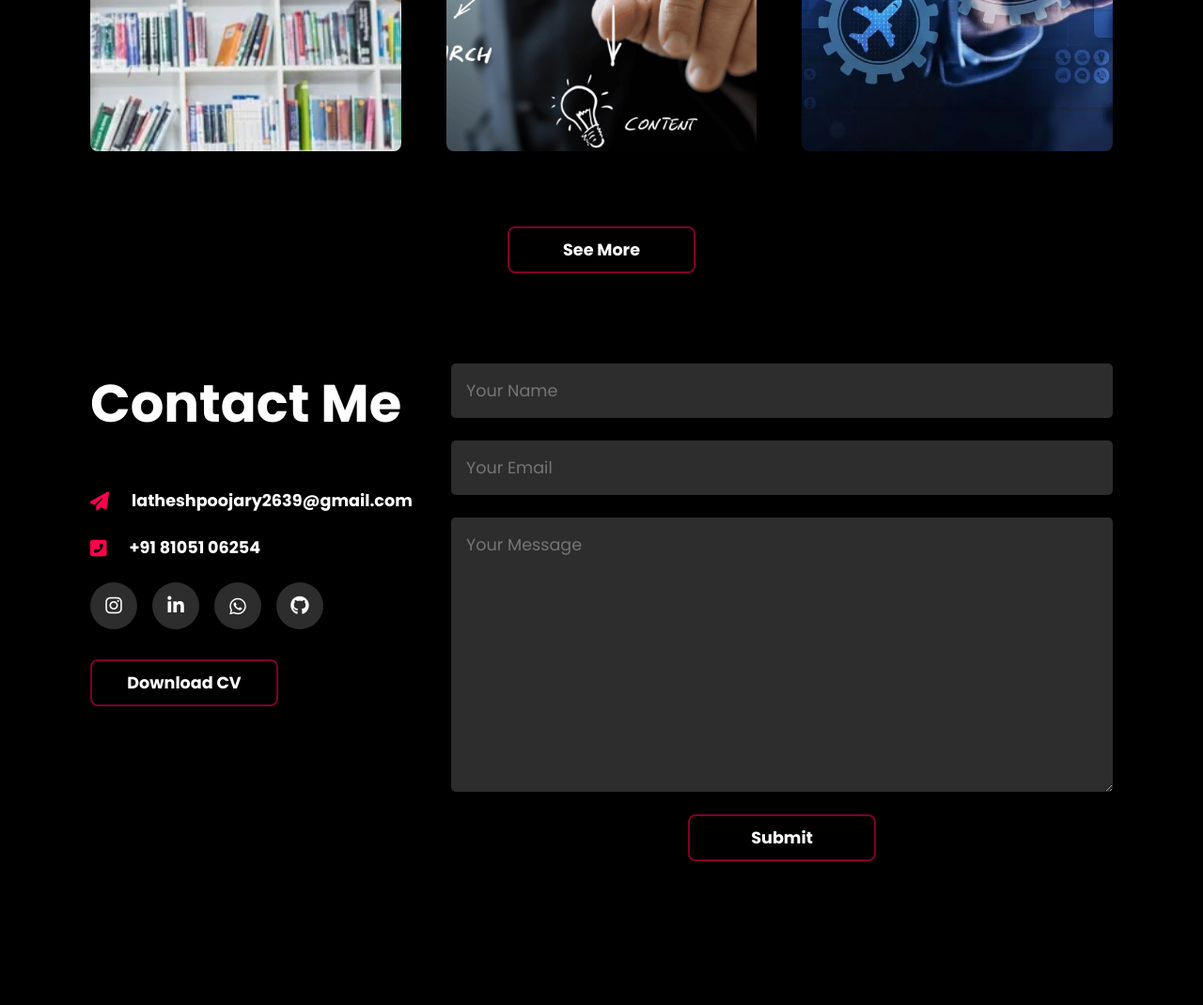
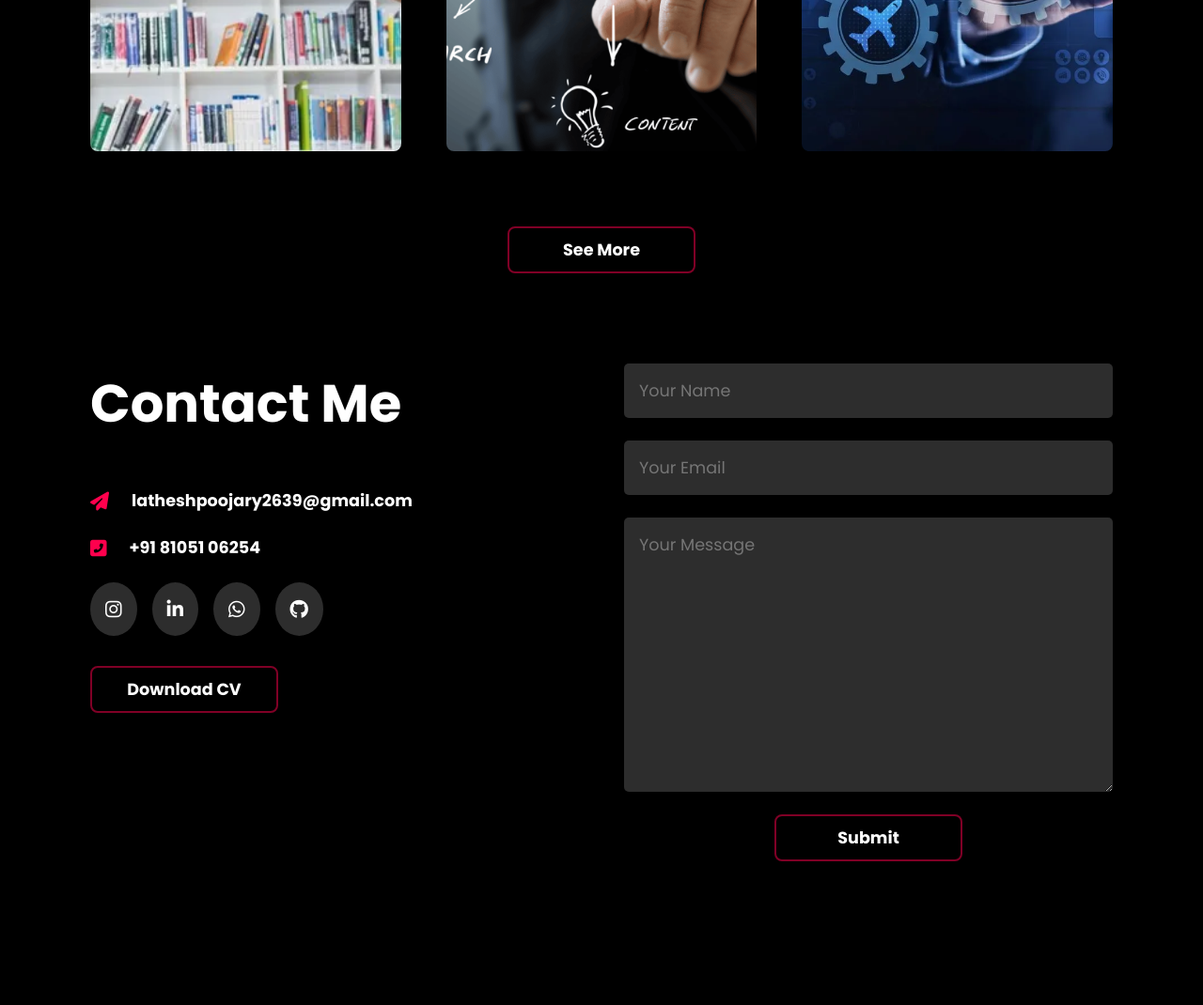
Before and after one commit to latheshpoojary/my-portfolio, a plain HTML site: page index.html in a window 1280 px wide. Shown: the part 1730-2800 px from the top of the page at 94% size. Drawn offline with nearby package versions, Linux system fonts and the light colour scheme; a web font is replaced by a local one.

Commit message:
fixed overflow issue

```diff
--- a/index.html
+++ b/index.html
@@ -42,10 +42,10 @@
     </header>
 
     <section class="about" id="about" data-aos="fade-right">
-      <div class="image" style="--i: 0">
+      <div class="image">
         <img src="./about image.jpg" alt="" />
       </div>
-      <div class="info" style="--i: 3">
+      <div class="info" >
         <h1>About Me</h1>
         <p>
           passionate about learning new, world-changing technologies, values every moment, quickly grasps challenging concepts, and is adept at building friendly connections with others.
--- a/style.scss
+++ b/style.scss
@@ -1,42 +1,37 @@
-
-
-@import url('https://fonts.googleapis.com/css2?family=Agbalumo&family=Poppins:ital,wght@0,200;0,300;0,400;0,500;0,700;0,800;0,900;1,200;1,300&family=Rubik+Iso&family=Space+Grotesk:wght@400;500;600;700&display=swap');
-:root{
-  --dark-mode:#000;
-  --light-mode:#fff;
-  --background:#2d2d2d;
-  font-size: min(2vw,1rem);
+@import url("https://fonts.googleapis.com/css2?family=Agbalumo&family=Poppins:ital,wght@0,200;0,300;0,400;0,500;0,700;0,800;0,900;1,200;1,300&family=Rubik+Iso&family=Space+Grotesk:wght@400;500;600;700&display=swap");
+:root {
+  --dark-mode: #000;
+  --light-mode: #fff;
+  --background: #2d2d2d;
+  font-size: min(2vw, 1rem);
 }
-$dark-mode:#000;
-$light-mode:#fff;
+$dark-mode: #000;
+$light-mode: #fff;
 $acent: #ff004d;
 
 * {
   padding: 0;
   margin: 0;
   box-sizing: border-box;
-  font-family: 'Poppins','Rubik';
+  font-family: "Poppins", "Rubik";
   scroll-behavior: smooth;
   scroll-padding-top: 3rem;
 }
 
-.toggle-mode{
-  --dark-mode:#fff;
-  --light-mode:#000;
-  --background:#dcdbdb;
-
+.toggle-mode {
+  --dark-mode: #fff;
+  --light-mode: #000;
+  --background: #dcdbdb;
 }
-
-
 
 body {
   background-color: var(--dark-mode);
-  widows: 100%;
+  width: 100%;
   height: 100vh;
   padding: 1rem 6rem;
   color: var(--light-mode);
   overflow-x: hidden;
-  transition: all .5s ease;
+  transition: all 0.5s ease;
   header {
     position: relative;
     width: 100%;
@@ -55,7 +50,7 @@ body {
       padding: 0 6rem;
       top: 0;
       left: 0;
-      background-color:var(--background);
+      background-color: var(--background);
       filter: blur(5);
       z-index: 999;
       .logo {
@@ -100,18 +95,15 @@ body {
             }
           }
         }
-        .mode-chnager{
+        .mode-chnager {
           cursor: pointer;
           .fa-sun:before {
-            color:var(--light-mode);
+            color: var(--light-mode);
           }
-
         }
       }
-
-
     }
-    .intro{
+    .intro {
       width: 100%;
       padding: 10rem 0;
       h1 {
@@ -130,9 +122,10 @@ body {
   .about {
     width: 100%;
     display: grid;
-    grid-template-columns: repeat(auto-fit,minmax(300px,1fr));
+    grid-template-columns: repeat(auto-fit, minmax(300px, 1fr));
+    justify-content: center;
     gap: 2rem;
-    padding: 3rem 0 ;
+    padding: 3rem 0;
     transition: 2s;
     .image {
       min-height: 500px;
@@ -144,9 +137,9 @@ body {
       }
     }
     .info {
-     display: flex;
-     flex-direction: column;
-     gap: 1rem;
+      display: flex;
+      flex-direction: column;
+      gap: 1rem;
       h1 {
         font-size: 3.5rem;
       }
@@ -223,7 +216,8 @@ body {
     .project {
       width: 100%;
       display: grid;
-      grid-template-columns:repeat(auto-fit,minmax(300px,1fr)) ;
+      grid-template-columns: repeat(auto-fit,minmax(300px,1fr));
+      justify-content: center;
       gap: 3rem;
       transition: 2s ease;
       a {
@@ -239,7 +233,7 @@ body {
         background-position: center;
         background-size: cover;
         background-repeat: no-repeat;
-        transition: all .5s cubic-bezier(0.98, 0, 0.9, 1.34);
+        transition: all 0.5s cubic-bezier(0.98, 0, 0.9, 1.34);
         &:nth-child(n + 4) {
           height: 0;
         }
@@ -285,7 +279,7 @@ body {
         }
       }
     }
-    .btn{
+    .btn {
       width: 100%;
       display: flex;
       justify-content: center;
@@ -307,18 +301,22 @@ body {
         }
       }
     }
-
   }
 
   .contact {
     width: 100%;
-    display: flex;
-    gap: 2rem;
+    // display: flex;
+    // justify-content: space-between;
+    // flex-wrap: wrap;
+    display: grid;
+    grid-template-columns: repeat(auto-fit,minmax(300px,1fr));
+    justify-content: center;
+    gap: 3rem;
+    // gap: 2rem;
     padding: 3rem 0 15rem 0;
     margin-bottom: 100px;
     // opacity: 0;
     .contact-option {
-      width: 50%;
       h1 {
         font-size: 3.5rem;
         font-weight: 700;
@@ -345,14 +343,13 @@ body {
           gap: 1rem;
           margin-bottom: 2rem;
           .social {
-            width: 50px;
-            height: 50px;
+            padding: 1rem;
             border-radius: 50%;
             display: grid;
             place-content: center;
             background: var(--background);
             cursor: pointer;
-            a{
+            a {
               text-decoration: none;
               color: var(--light-mode);
             }
@@ -385,7 +382,6 @@ body {
     }
 
     .contact-info {
-      width: 100%;
       form {
         display: flex;
         flex-direction: column;
@@ -424,14 +420,13 @@ body {
     }
   }
 }
-::-webkit-scrollbar{
+::-webkit-scrollbar {
   width: 10px;
-
 }
-::-webkit-scrollbar-track{
+::-webkit-scrollbar-track {
   background-color: var(--light-mode);
 }
-::-webkit-scrollbar-thumb{
+::-webkit-scrollbar-thumb {
   background: $acent;
   border-radius: 10px;
 }
```
Also changed, not shown: style.css, 1 other file.
